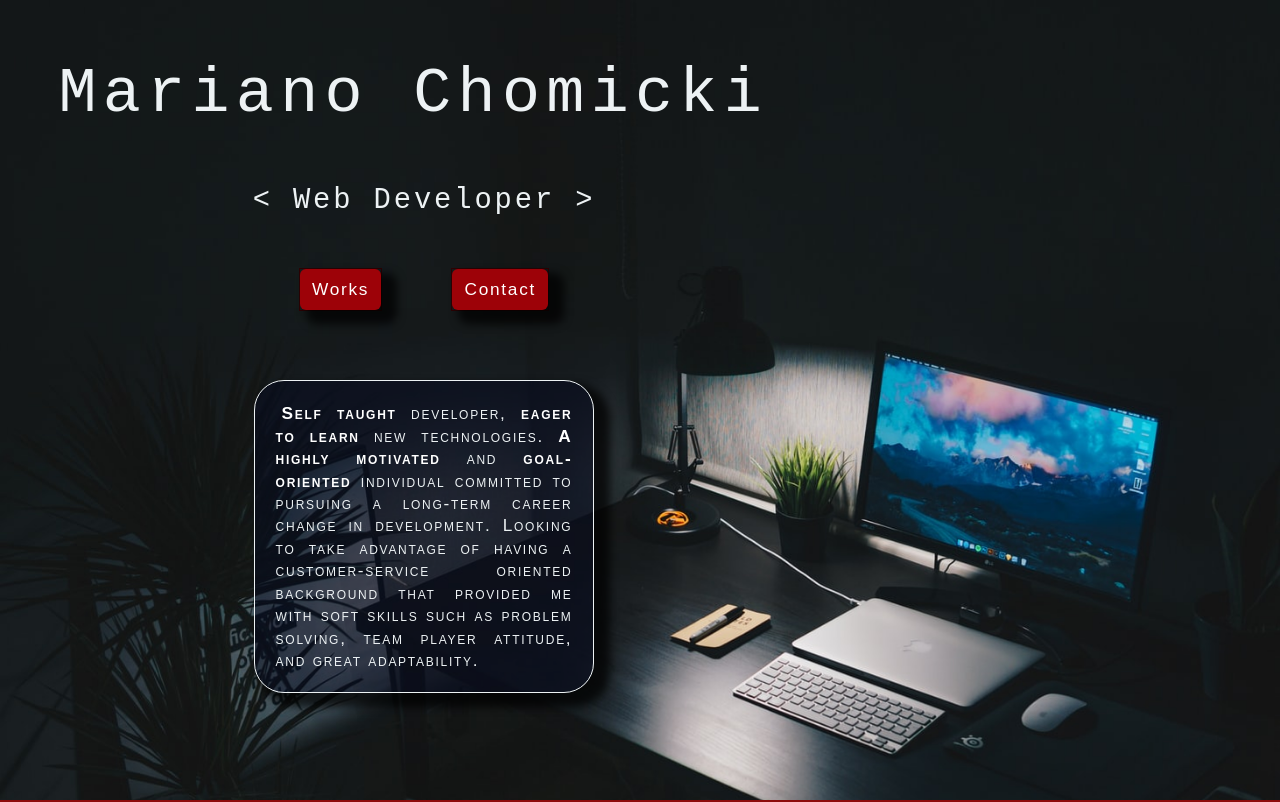
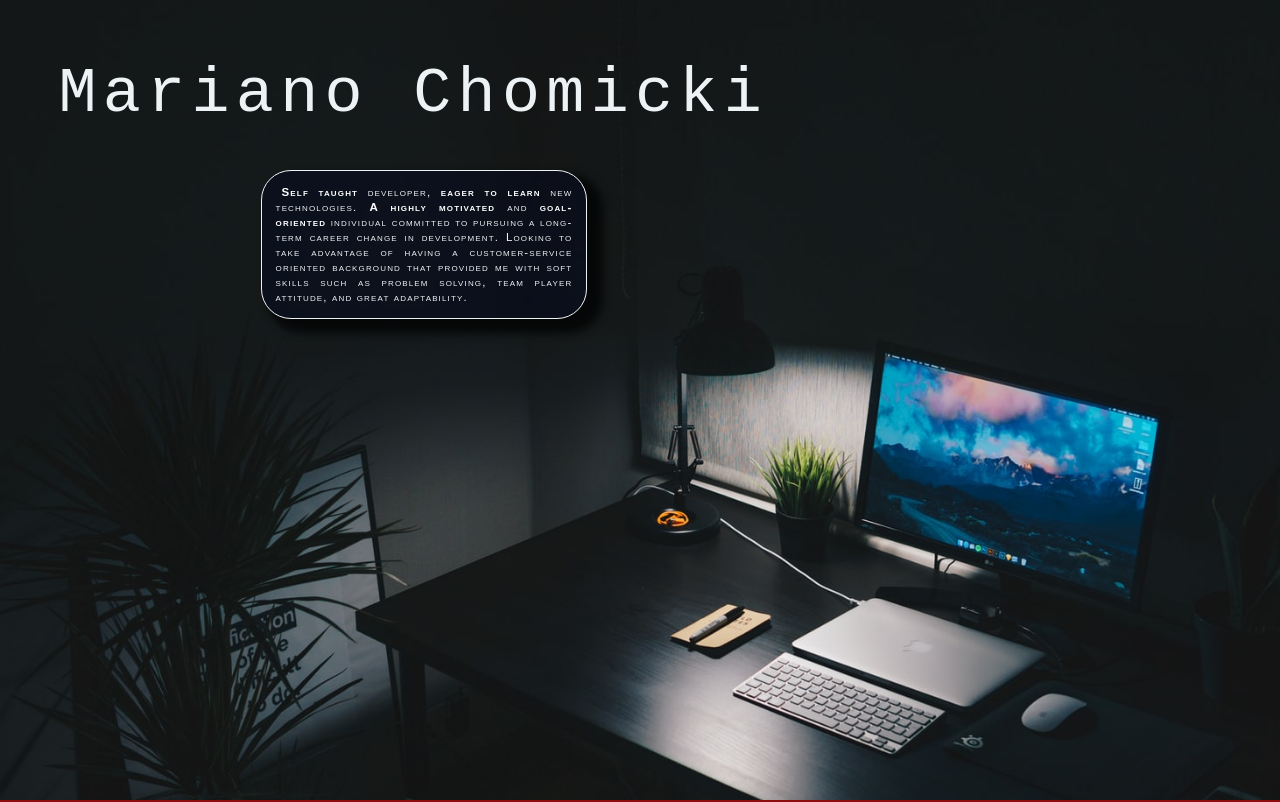
Before and after one commit to chomicki7/mywebsite, a React (Create React App) app: page / in a window 1280 px wide. Shown: the top 802 px of the page. Built offline with nearby package versions, Linux system fonts and the light colour scheme.

Commit message:
landscape adjust

```diff
--- a/src/components/Main/Main.css
+++ b/src/components/Main/Main.css
@@ -218,7 +218,8 @@
   }
 }
 
-@media only screen and (min-width: 400px) and (max-width: 900px) {
+@media only screen and (min-width: 500px) and (max-width: 900px),
+  (orientation: landscape) {
   html {
     width: 100%;
   }
```
